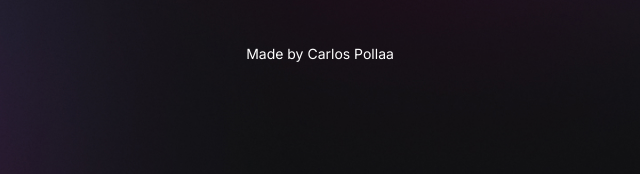
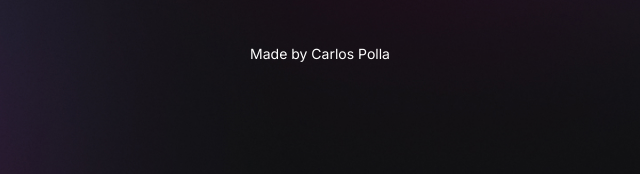
Before and after one commit to chpolla/LinkTree, a plain HTML site: page index.html in a window 1280 px wide. Shown: the part 679-853 px from the top of the page, 320-960 px from the left. Drawn offline with nearby package versions, Linux system fonts and the light colour scheme.

Commit message:
Problem Fixed

```diff
--- a/index.html
+++ b/index.html
@@ -45,7 +45,7 @@
         </a>
       </div>
       <footer>
-        <p>Made by Carlos Pollaa</p>
+        <p>Made by Carlos Polla</p>
       </footer>
     </div>
     <script type="module" src="https://unpkg.com/ionicons@7.1.0/dist/ionicons/ionicons.esm.js"></script>
```
